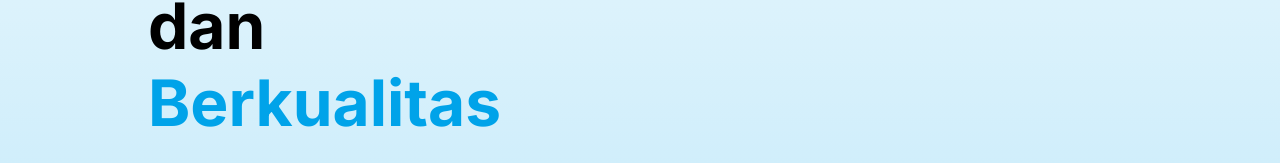
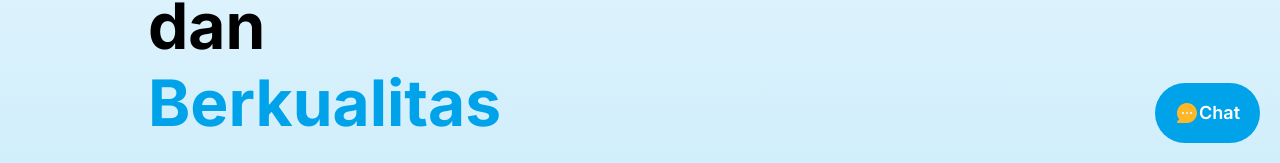
Before and after one commit to rootaditiya/magang-tugas1, a React (Create React App) app: page / in a window 1280 px wide. Shown: the part 637-800 px from the top of the page. Built offline with nearby package versions, Linux system fonts and the light colour scheme.

Commit message:
edit sidebar and add chat button

```diff
--- a/src/App.js
+++ b/src/App.js
@@ -1,5 +1,7 @@
 import Header from './components/Header.js'
 import Hero from './components/Hero.js'
+import Button from './components/Button.js'
+import ChatIcon from './assets/chat.svg'
 
 const App = () => {
   return (
@@ -7,7 +9,13 @@ const App = () => {
       <div className="pt-[4.75rem] lg:pt-[5.25rem]">
         <Header/>
         <Hero/>
+
+        <div className="fixed bottom-5 right-5">
+          <Button title="Chat" img={ChatIcon}/>
+        </div>
+
       </div>
+
     </>
   );
 }
--- a/src/components/Button.js
+++ b/src/components/Button.js
@@ -1,7 +1,8 @@
 const Button = (props) => {
 	return(
-		<button className={`px-5 py-4 bg-appskep-primary hover:bg-appskep-primary-hover text-white text-lg rounded-full font-semibold ${props.classes}`}>
-			{props.title }
+		<button className={`flex items-center px-5 py-4 bg-appskep-primary hover:bg-appskep-primary-hover text-white text-lg rounded-full font-semibold ${props.classes}`}>
+			{props.img ? <img src={props.img}/> : ''}
+			<span>{props.title}</span>
 		</button>
 		);
 }
--- a/src/components/Header.js
+++ b/src/components/Header.js
@@ -1,4 +1,4 @@
-import React, {useState} from 'react';
+import React, {useState, useRef} from 'react';
 import { useLocation } from 'react-router-dom';
 import Button from './Button.js'
 
@@ -21,11 +21,10 @@ const Header = () => {
         	);
     };
 
-
+    const menuButton = useRef(null);
 	const openMenuToggle = () => {
 		setOpenMenu(!openMenu);
 	}
-
 	const navigationMenu = [
 		{id:1, title: 'Home', url: '#top'},
 		{id:2, title: 'Layanan', url: '#layanan'},
@@ -36,16 +35,6 @@ const Header = () => {
 
 	return(
 		<div className="">
-
-			<div className={`${openMenu ? 'block' : 'hidden'} fixed top-0 left-0 z-50 inset-0 bg-gray-950/50 lg:hidden transition `}
-				onClick={openMenuToggle}>
-				<div className={`absolut w-[250px] min-h-screen bg-white opacity-100 shadow-lg shadow-slate-100/50 transform ${openMenu ? 'translate-x-0' : '-translate-x-full'} transition-transform duration-1000 ease-in-out`}
-					onClick={(e) => e.stopPropagation()}
-					>
-					<Navbar classes="flex flex-col pt-5 px-2 space-y-1"/>
-					<Button title="Pesan Sekarang" classes="ml-5 mt-5"/>
-				</div>
-			</div>
 
 			<div className="fixed top-0 left-0 right-0 z-10 backdrop-blur-3xl shadow-lg shadow-slate-100/50">
 
@@ -58,11 +47,26 @@ const Header = () => {
 
 					<span className="flex items-center ml-auto mr-5 space-x-5">
 						<Button title="Pesan Sekarang" classes="ml-auto hidden md:block"/>
-						<h2	className="lg:hidden sm:block hover:cursor-pointer hover:is-active text-appskep-secondary" onClick={openMenuToggle}> = </h2>
+						<h2	className={`lg:hidden sm:block hover:cursor-pointer px-2 rounded-lg hover:is-active  ${openMenu ? 'is-active':'text-appskep-secondary'} `} onClick={openMenuToggle} > = </h2>
 					</span>
 
 				</div>
 
+			</div>
+
+			<div className={`${openMenu ? 'block' : 'hidden'} fixed top-0 left-0 z-20 inset-0 bg-transparent lg:hidden transition peer`}
+				>
+				<div className={`fixed top-0 left-0 h-screen w-screen bg-black/25 transition ease-out delay-150 ${openMenu ? 'opacity-100' : 'opacity-0'}`}
+					onClick={openMenuToggle}
+				>
+
+				</div>
+				<div className={`fixed top-0 w-[250px] min-h-screen bg-white opacity-100 shadow-lg shadow-slate-100/50 transition ease-out delay-150 ${openMenu ? 'translate-x-0': '-translate-x-96'}`}
+					onClick={(e) => e.stopPropagation()}
+					>
+					<Navbar classes="flex flex-col pt-5 px-2 space-y-1"/>
+					<Button title="Pesan Sekarang" classes="ml-5 mt-5"/>
+				</div>
 			</div>
 
 		</div>
```
